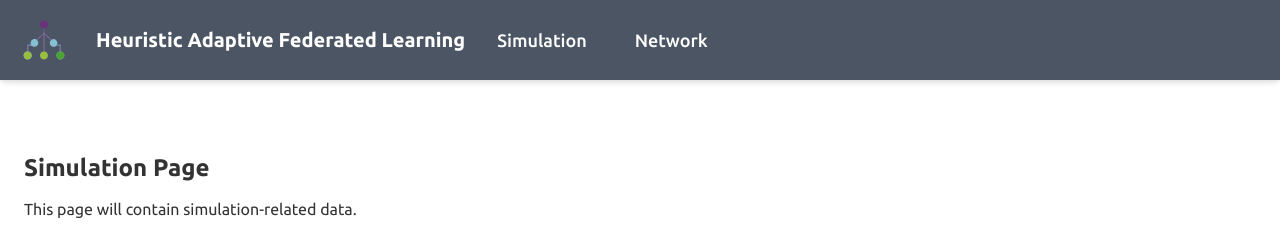
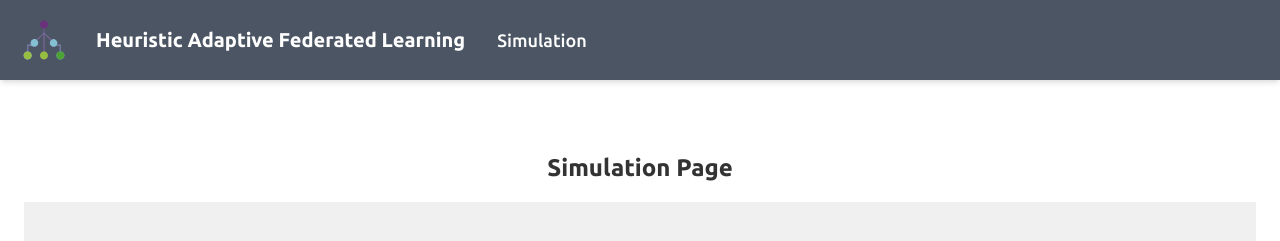
Before and after one commit to mihaid150/HAFL-Visual-App, a React (Vite) app: page / in a window 1280 px wide. Shown: the top 241 px of the page. Built offline with nearby package versions, Linux system fonts and the light colour scheme.

Commit message:
updated pages structure

```diff
--- a/src/App.tsx
+++ b/src/App.tsx
@@ -1,8 +1,7 @@
 import {BrowserRouter as Router, Routes, Route} from "react-router-dom";
 import {QueryClient, QueryClientProvider} from "@tanstack/react-query";
 import React from "react";
-import NetworkPage from "./pages/NetworkPage";
-import SimulationPage from "./pages/SimulationPage";
+import SimulationPage from "./pages/SimulationPage.tsx";
 import {Layout} from "./pages/Layout.tsx";
 import "./global.sass"
 
@@ -23,7 +22,6 @@ const App: React.FC = () => {
                     <Layout>
                         <Routes>
                             <Route path="/" element={<SimulationPage/>}/>
-                            <Route path="/network" element={<NetworkPage/>}/>
                             <Route path="/simulation" element={<SimulationPage/>}/>
                         </Routes>
                     </Layout>
--- a/src/components/header/MenuData.ts
+++ b/src/components/header/MenuData.ts
@@ -10,11 +10,6 @@ const menuData: MenuItem[] = [
         title: "Simulation",
         path: "/simulation",
     },
-    {
-        id: 2,
-        title: "Network",
-        path: "/network",
-    }
 ];
 
 export default menuData;
--- a/src/components/network/FlowChart.tsx
+++ b/src/components/network/FlowChart.tsx
@@ -23,7 +23,7 @@ import './style/ButtonsStyle.sass';
 import NodeEditPanel from './NodeEditPanel';
 import NodeOperationsPanel from './NodeOperationsPanel';
 import { notifyParents, notifyChildren, fetchNodesConnections, executeNodesInitialization } from './NotifyConnections';
-import CloudInitPanel from "./CloudInitPanel.tsx";
+import CloudPanelsWrapper from "./CloudPanelsWrapper.tsx";
 
 const nodeTypes = { custom: CustomNode };
 
@@ -66,8 +66,8 @@ const FlowChart: React.FC = () => {
             },
             onCloudInitRequested: n.node_type === FedNodeType.CLOUD_NODE
                 ? () => setRightSidebarContent(
-                    <CloudInitPanel
-                        ip_address={n.ip_address}
+                    <CloudPanelsWrapper
+                    ip_address={n.ip_address}
                         port={n.port}
                         onClose={() => setRightSidebarContent(null)}
                     />
--- a/src/pages/NetworkPage.tsx
+++ /dev/null
@@ -1,15 +0,0 @@
-import React from "react";
-import FlowChartWrapper from "../components/network/FlowChartWrapper.tsx";
-import "./NetworkPage.sass"
-
-const NetworkPage: React.FC = () => {
-    return (
-        <div className="p-6">
-            <h2 className="text-2xl font-semibold center">Network Page</h2>
-            <br />
-            <FlowChartWrapper />
-        </div>
-    );
-};
-
-export default NetworkPage;
--- a/src/pages/NetworkPage.sass
+++ b/src/pages/SimulationPage.sass
@@ -1,4 +1,4 @@
-// NetworkPage.sass
+// SimulationPage.sass
 
 // Utility class for padding (equivalent to Tailwind's p-6)
 .p-6
--- a/src/pages/SimulationPage.tsx
+++ b/src/pages/SimulationPage.tsx
@@ -1,10 +1,13 @@
 import React from "react";
+import FlowChartWrapper from "../components/network/FlowChartWrapper.tsx";
+import "./SimulationPage.sass"
 
 const SimulationPage: React.FC = () => {
     return (
         <div className="p-6">
-            <h2 className="text-2xl font-semibold">Simulation Page</h2>
-            <p>This page will contain simulation-related data.</p>
+            <h2 className="text-2xl font-semibold center">Simulation Page</h2>
+            <br />
+            <FlowChartWrapper />
         </div>
     );
 };
```
